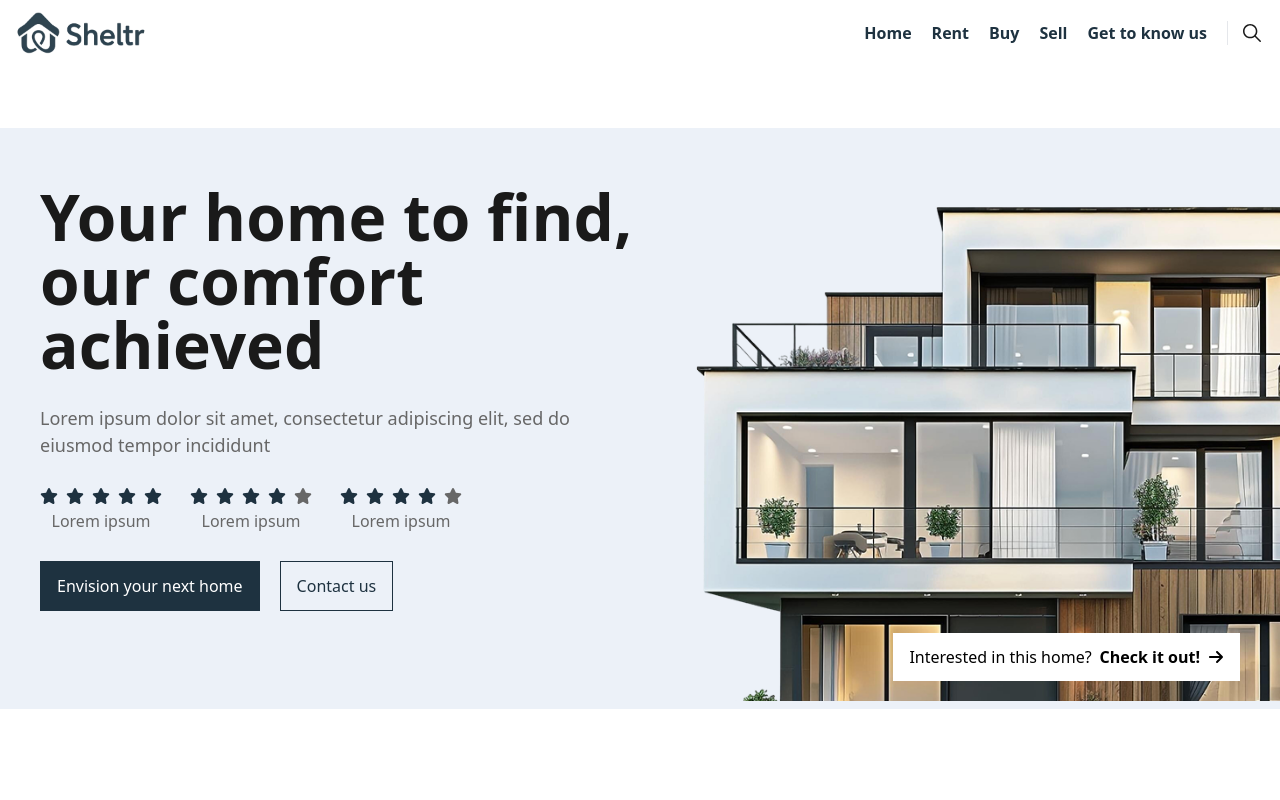
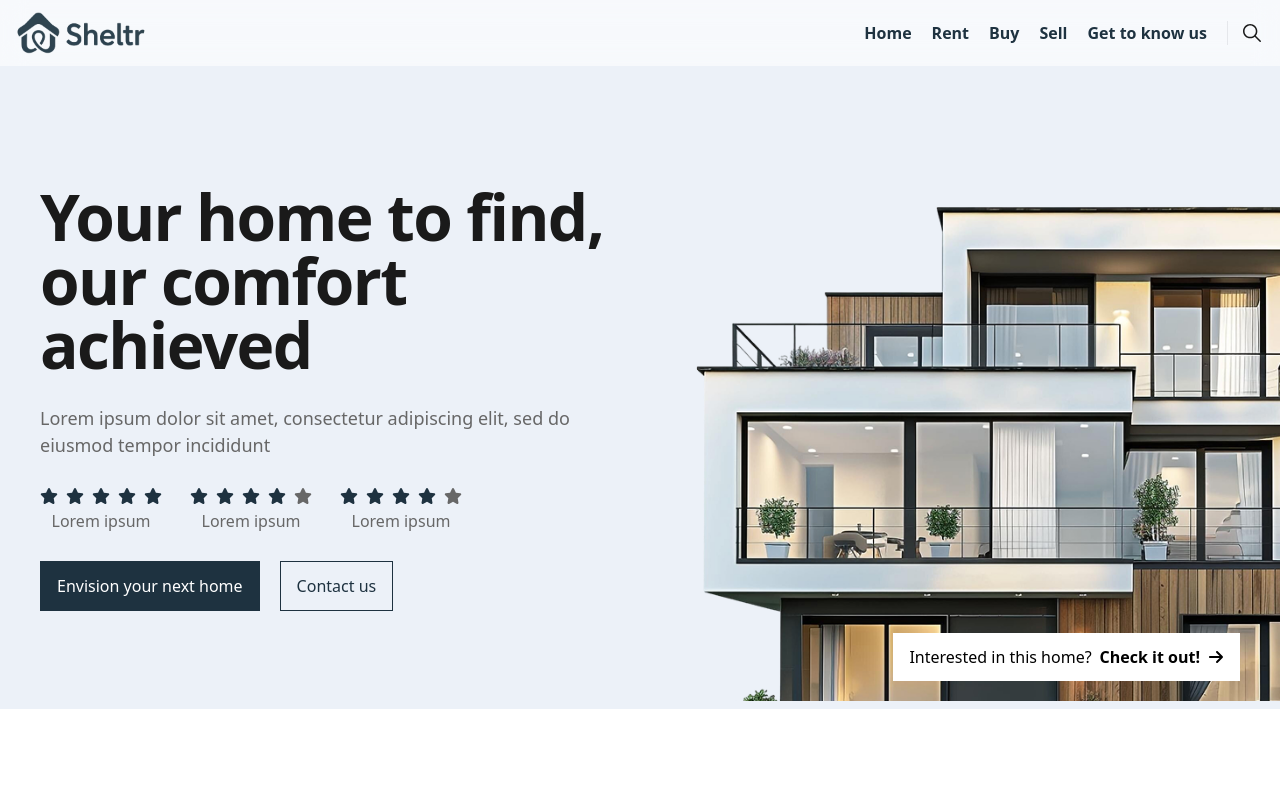
Before and after one commit to alonzojoe/sheltr, a React (Vite) app: page / in a window 1280 px wide. Shown: the top 800 px of the page. Built offline with nearby package versions, Linux system fonts and the light colour scheme.

Commit message:
background adjustment title letter spacing

```diff
--- a/src/features/Hero/HeroSection.tsx
+++ b/src/features/Hero/HeroSection.tsx
@@ -5,10 +5,10 @@ import HeroImg from "@/assets/images/hero.png";
 import { FaArrowRight } from "react-icons/fa6";
 const HeroSection = () => {
   return (
-    <section id="home" className="pt-20 lg:pt-32">
-      <Wrapper className="px-0 pl-0 md:pl-10 py-2 bg-accent grid items-center grid-cols-1 md:grid-cols-2 gap-8">
+    <section id="home" className="pt-20 lg:pt-32 bg-accent">
+      <Wrapper className="px-0 pl-0 md:pl-10 py-2 grid items-center grid-cols-1 md:grid-cols-2 gap-8">
         <div className="flex flex-col space-y-7 order-2 md:order-1">
-          <h1 className="text-center mt-10 md:mt-0 md:text-left text-4xl md:text-title text-text-dark font-bold md:leading-16 whitespace-normal">
+          <h1 className="text-center mt-10 md:mt-0 md:text-left text-4xl md:text-title text-text-dark font-bold tracking-tight md:leading-16 whitespace-normal">
             Your home to find, our comfort achieved
           </h1>
           <p className="text-text-sub text-center md:text-left text-base md:text-body">
```
